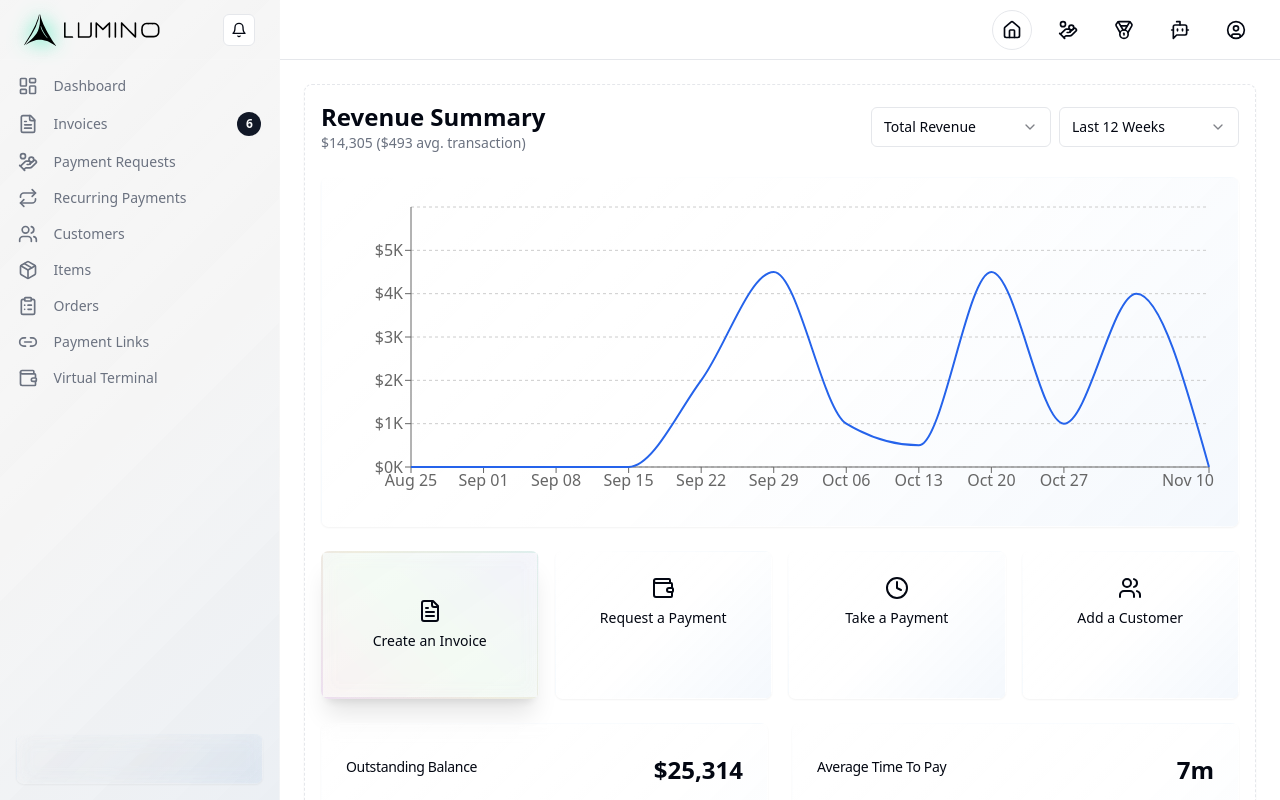
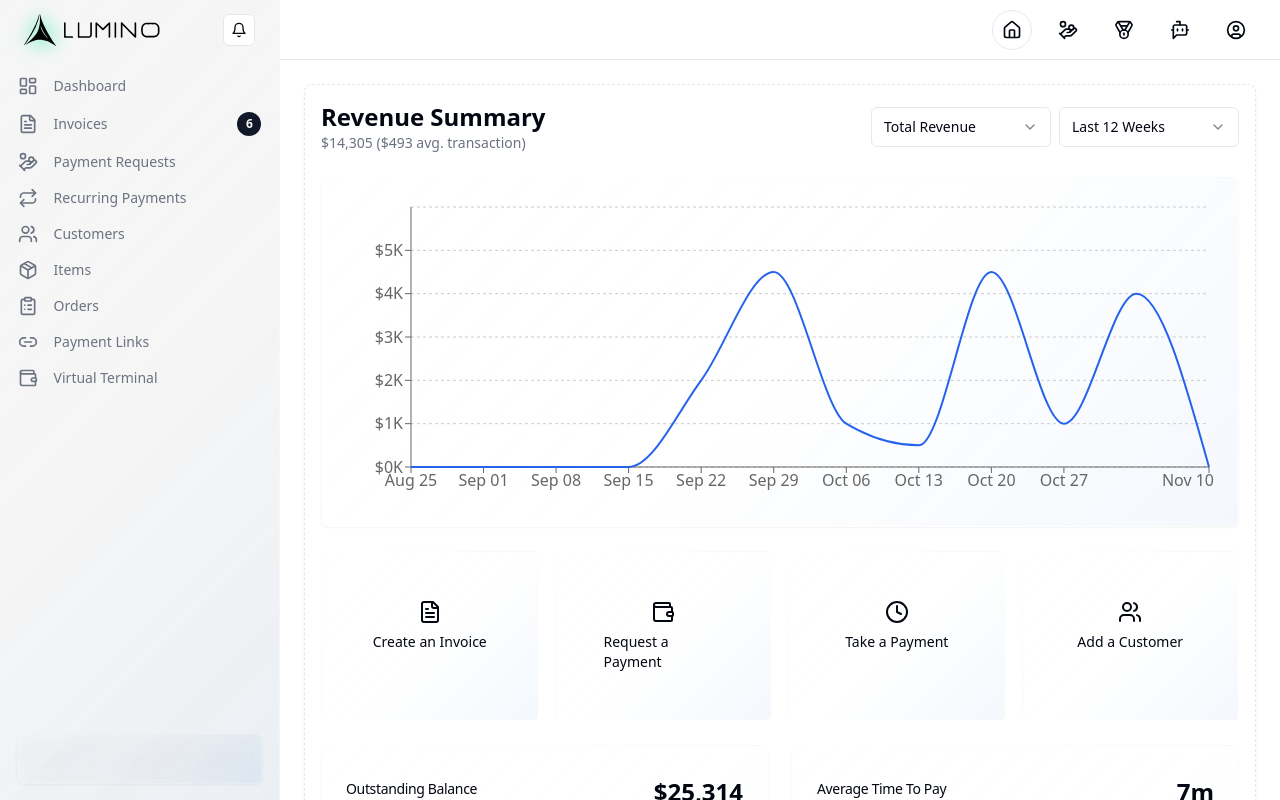
Before and after one commit to gravyhtx/lumino-app, a Next.js app: page /payments in a window 1280 px wide. Shown: the top 800 px of the page. Built offline with nearby package versions, Linux system fonts and the light colour scheme.

Commit message:
styles 01

```diff
--- a/src/components/layout/payments/dashboard/index.tsx
+++ b/src/components/layout/payments/dashboard/index.tsx
@@ -109,24 +109,24 @@ export default function Dashboard() {
             <h3 className="text-sm font-medium">Create an Invoice</h3>
           </CardContent>
         </AuraCard>
-        <Card className="bg-muted/50">
+        <AuraCard className="bg-muted/50">
           <CardContent className="flex flex-col items-center justify-center p-6">
             <Wallet className="h-6 w-6 mb-2" />
             <h3 className="text-sm font-medium">Request a Payment</h3>
           </CardContent>
-        </Card>
-        <Card className="bg-muted/50">
+        </AuraCard>
+        <AuraCard className="bg-muted/50">
           <CardContent className="flex flex-col items-center justify-center p-6">
             <Clock className="h-6 w-6 mb-2" />
             <h3 className="text-sm font-medium">Take a Payment</h3>
           </CardContent>
-        </Card>
-        <Card className="bg-muted/50">
+        </AuraCard>
+        <AuraCard className="bg-muted/50">
           <CardContent className="flex flex-col items-center justify-center p-6">
             <Users className="h-6 w-6 mb-2" />
             <h3 className="text-sm font-medium">Add a Customer</h3>
           </CardContent>
-        </Card>
+        </AuraCard>
       </div>
 
       <div className="grid gap-6 md:grid-cols-2">
--- a/src/components/ui/card.tsx
+++ b/src/components/ui/card.tsx
@@ -92,9 +92,8 @@ export const AuraCard = React.forwardRef<HTMLDivElement, AuraCardProps>(
           "relative overflow-hidden rounded-lg p-6",
           "bg-gradient-to-br from-white/10 to-white/5",
           "backdrop-blur-md",
-          "border-6 border-transparent",
-          "shadow-xl",
-          "aura-card",
+          "border-1 border-transparent",
+          "glass-card aura",
           className
         )}
         {...props}
--- a/src/styles/glassomorphic.css
+++ b/src/styles/glassomorphic.css
@@ -52,6 +52,60 @@
 
 .glass-card:hover::before {
   left: 100%;
+}
+
+.glass-card.aura {
+  position: relative;
+  animation: none;
+  transition: background 0.5s ease, animation 0.5s ease,border 0.5s ease, box-shadow 0.5s ease;
+}
+
+.glass-card.aura:hover {
+  background: linear-gradient(
+    45deg,
+    rgba(255, 200, 200, 0.1),
+    rgba(200, 255, 200, 0.1),
+    rgba(200, 200, 255, 0.1)
+  );
+  animation: auraBackgroundGlow 10s ease-in-out infinite;
+  box-shadow: 0 20px 25px -5px rgb(0 0 0 / 0.1), 0 8px 10px -6px rgb(0 0 0 / 0.1);
+}
+
+.glass-card.aura::before {
+  content: '';
+  position: absolute;
+  top: -3px;
+  left: -3px;
+  right: -3px;
+  bottom: -3px;
+  border-radius: inherit;
+  background: linear-gradient(
+    45deg,
+    rgba(255, 200, 200, 0.0),
+    rgba(200, 255, 200, 0.0),
+    rgba(200, 200, 255, 0.0)
+  );
+  filter: blur(10px);
+  opacity: 0;
+  z-index: -1;
+  transition: opacity 0.5s ease;
+}
+
+.glass-card.aura:hover::before {
+  opacity: 0.7;
+}
+
+.glass-card.aura::after {
+  content: '';
+  position: absolute;
+  inset: 0;
+  border: none;
+  border-radius: inherit;
+  animation: auraBorderGlow 15s linear infinite;
+}
+
+.glass-card.aura:hover::after {
+  border: 1px solid transparent;
 }
 
 .glass-sidebar {
@@ -179,7 +233,7 @@
   content: '';
   position: absolute;
   inset: 0;
-  border: 2px solid transparent;
+  border: 1px solid transparent;
   border-radius: inherit;
   animation: auraBorderGlow 15s linear infinite;
 }
```
